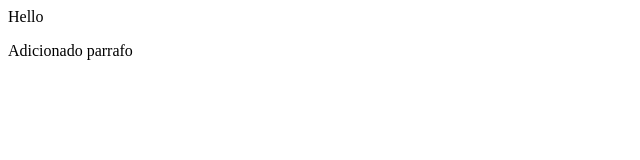
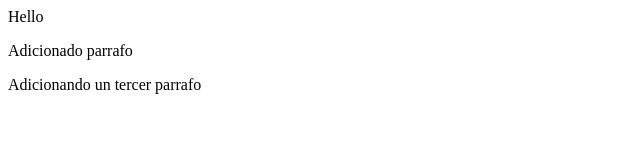
Before and after one commit to FabiGuzman/GitFacilito, a plain HTML site: page index.html in a window 1280 px wide. Shown: the whole page, without its empty margins (0-640 px from the left). Drawn offline with Linux system fonts and the light colour scheme.

Commit message:
Adicionando un tercer parrafo

```diff
--- a/index.html
+++ b/index.html
@@ -1,6 +1,7 @@
 <html>
  <body>
   <p>Hello</p>
-   <p>Adicionado parrafo</p>
+  <p>Adicionado parrafo</p>
+  <p>Adicionando un tercer parrafo</p>
  </body>
 </html>
```
